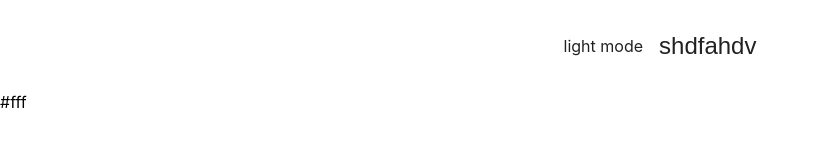
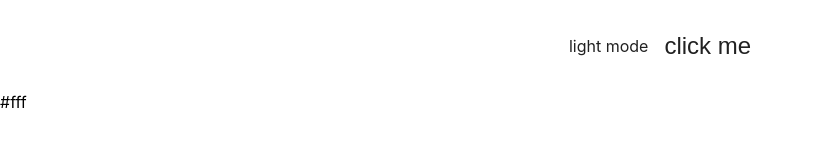
Before and after one commit to Riqardos/bookmarkit, a React (Create React App) app: page / in a window 1280 px wide. Shown: the top 160 px of the page, without its empty margins (0-818 px from the left). Built offline with nearby package versions, Linux system fonts and the light colour scheme.

Commit message:
[3] Rename sdgsdfg to click me

```diff
--- a/src/components/SwitchThemeButton.tsx
+++ b/src/components/SwitchThemeButton.tsx
@@ -27,7 +27,7 @@ const SwitchThemeButton = () => {
       >
         {theme.palette.mode} mode
         <IconButton sx={{ ml: 1 }} onClick={() => switchTheme(mode)} color="inherit">
-            shdfahdv
+            click me
         </IconButton>
       </Box>
     );
```
